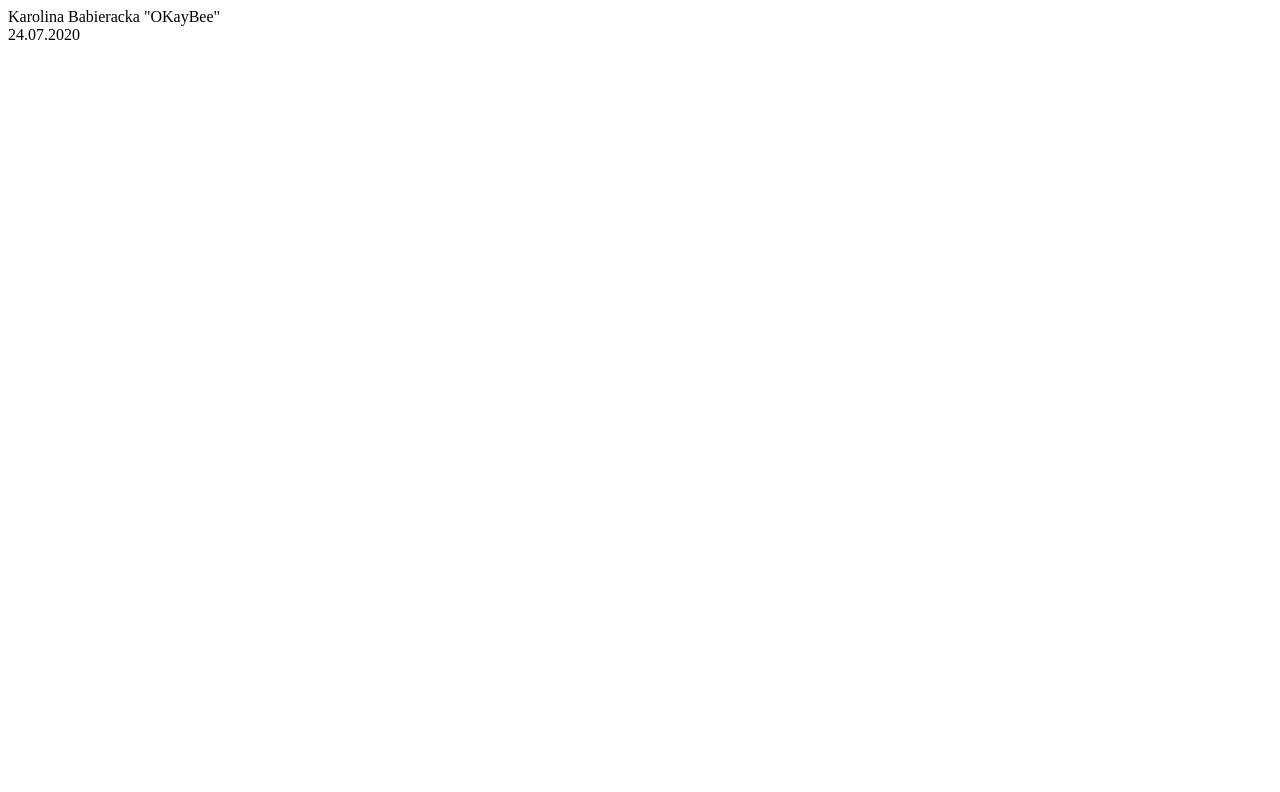
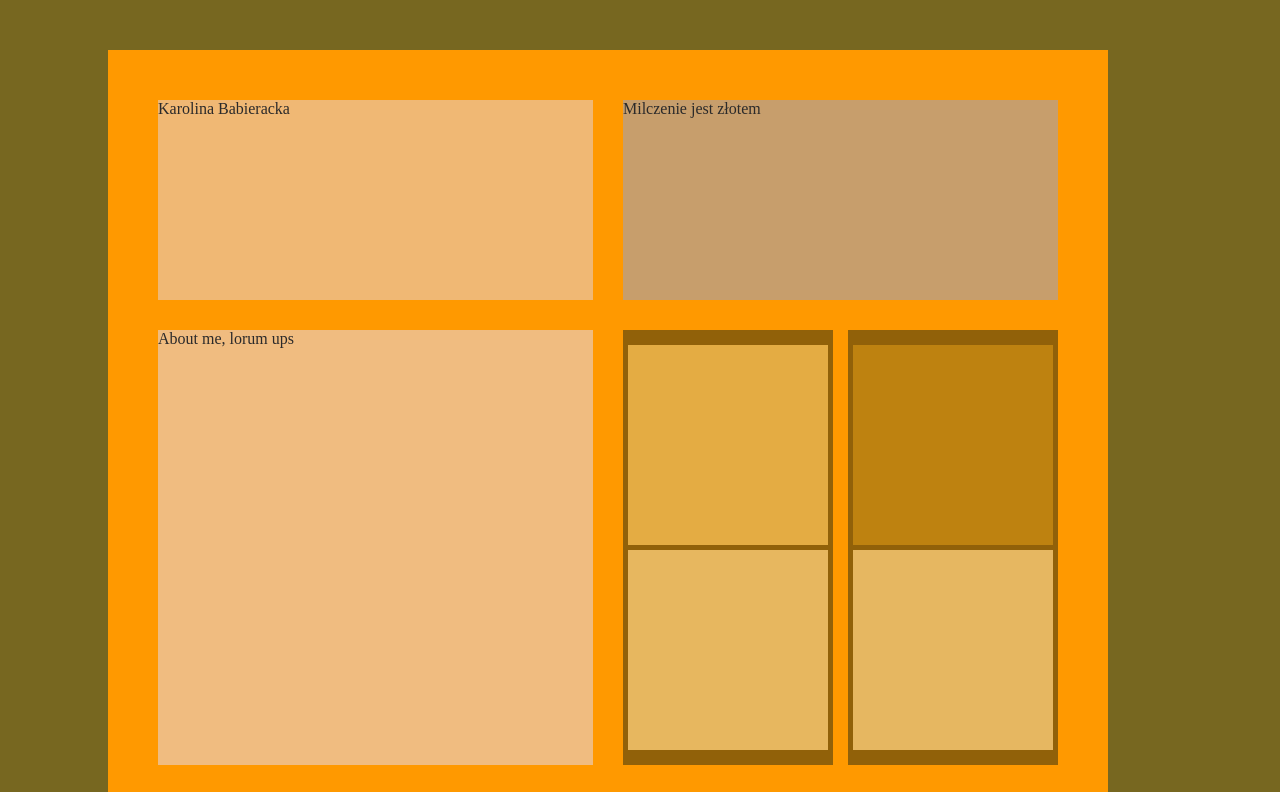
Before and after one commit to kbabieracka/HTML_3, a plain HTML site: page index.html in a window 1280 px wide. Shown: the top 792 px of the page. Drawn offline with Linux system fonts and the light colour scheme.

Commit message:
Całkowie przeformatowanie schematu witryny

```diff
--- a/index.html
+++ b/index.html
@@ -6,8 +6,7 @@
     <meta name="description" content="Strona internetowa pełniąca funkcję wizytówki, zawierająca krótkie informacje o mnie i pozwalająca osobom zainteresowanym znaleźć kontakt do mnie" />
     <meta name="keywords" content="o mnie, portfolio, wizytówka, about me, adres, email, social media" />
     <meta http-equiv="X-UA-Compatibile" content="IE=edge, chrome=1" />
-
-    <link rel="stylesheets" href="style.css" type="text/css" />
+    <link rel="stylesheet" href="style.css" type="text/css" />
 
 </HEAD>
 
@@ -15,31 +14,26 @@
 
 <BODY>
 <div id="container">
-    <div class="rectangle">
-        <div id="name">Karolina Babieracka "OKayBee"</div>
-        <div id="data">24.07.2020</div>
+
+    <div id="name">Karolina Babieracka</div>
+    <div id="quote">Milczenie jest złotem</div>
+    <div style="clear:both;"></div>
+
+    <div id="square">About me, lorum ups</div>
+
+    <div class="rect">
+        <div id="tile1"></div>
+        <div id="tile2"></div>
     </div>
-    <div class="square">
-        <div id="aboutme"></div>
+    <div class="rect">
+        <div id="tile3"></div>
+        <div id="tile4"></div>
     </div>
-    <div class="square">
-        <div id="quote"></div>
-        <div id="ig"></div>
-        <div id="tw"></div>
-        <div id="dlive"></div>
-    </div>
-    <div class="rectangle">
-        <div id="footer"></div>
-    </div>
+    <div style="clear:both;"></div>
+
+    <div id="footer"></div>
+
 </div>
-
-
-
-
-
-
-
-
 
 </BODY>
 
--- a/style.css
+++ b/style.css
@@ -1,21 +1,100 @@
-body
-{
-background-color: palegreen;
-color: darkgreen;
-}
-#containe
-{width: 1000px;
-background-color: lightpink}
-#name
-{
-    float: left;
-    background-color: lightgoldenrodyellow;
-    color: darkgoldenrod;
-
+body {
+    background-color: rgb(119, 103, 32);
+    color: rgb(43, 42, 42);
 
 }
-#data
-{
 
+#container {
+    width: 1000px;
+    height: 900px;
+    background-color: rgb(255, 153, 0);
+    margin-top: 50px;
+    margin-left: 100px;
+    margin-bottom: 50px;
+}
 
+#name {
+    width: 435px;
+    height: 200px;
+    background-color: rgb(240, 184, 116);
+    margin-top: 50px;
+    margin-left: 50px;
+    margin-right: 30px;
+    float: left;
 }
+
+#quote {
+    width: 435px;
+    height: 200px;
+    background-color: rgb(199, 158, 108);
+    margin-top: 50px;
+    margin-right: 50px;
+    float: left;
+}
+
+#square {
+    width: 435px;
+    height: 435px;
+    background-color: rgb(240, 188, 128);
+    margin-left: 50px;
+    margin-top: 30px;
+    margin-right: 15px;
+    float: left;
+}
+
+.rect {
+    width: 210px;
+    height: 435px;
+    margin-left: 15px;
+    margin-top: 30px;
+    background-color: rgb(145, 97, 9);
+    float: left;
+}
+
+#tile1 {
+    width: 200px;
+    height: 200px;
+    margin-top: 15px;
+    margin-bottom: 5px;
+    margin-left: 5px;
+    margin-right: 5px;
+    background-color: rgb(228, 172, 67);
+}
+
+#tile3 {
+    width: 200px;
+    height: 200px;
+    margin-top: 15px;
+    margin-bottom: 5px;
+    margin-left: 5px;
+    margin-right: 5px;
+    background-color: rgb(190, 130, 16);
+}
+
+#tile2 {
+    width: 200px;
+    height: 200px;
+    margin-bottom: 15px;
+    margin-left: 5px;
+    margin-right: 5px;
+    background-color: rgb(231, 183, 95);
+}
+
+#tile4 {
+    width: 200px;
+    height: 200px;
+    margin-bottom: 15px;
+    margin-left: 5px;
+    margin-right: 5px;
+    background-color: rgb(230, 183, 97);
+}
+
+#footer {
+    width: 900px;
+    height: 100px;
+    margin-top: 30px;
+    margin-bottom: 50px;
+    margin-left: 50px;
+    margin-right: 50px;
+    background-color: peru;
+}
```
